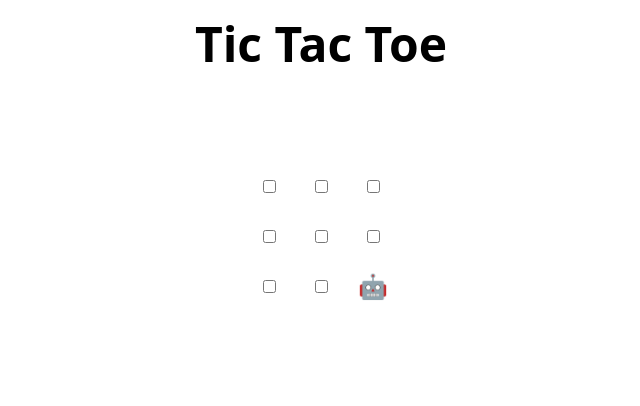
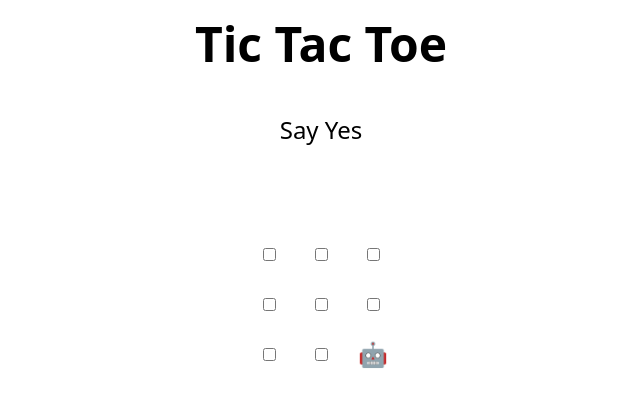
Before and after one commit to yoooongjiaaaa39b-ux/skills-review-pull-requests, a plain HTML site: page index.html in a window 1280 px wide. Shown: the whole page, without its empty margins (319-959 px from the left). Drawn offline with Linux system fonts and the light colour scheme.

Commit message:
Update index.html

```diff
--- a/index.html
+++ b/index.html
@@ -44,7 +44,7 @@
     <td><input type="checkbox" /></td>
     <td><input type="checkbox" /></td>
     <td><input type="checkbox" /></td>
-  </tr>
+  Say Yes
 </table>
 
 <h2 hidden>Game over, refresh to play again 🧑‍💻 🤖!</h2>
```
